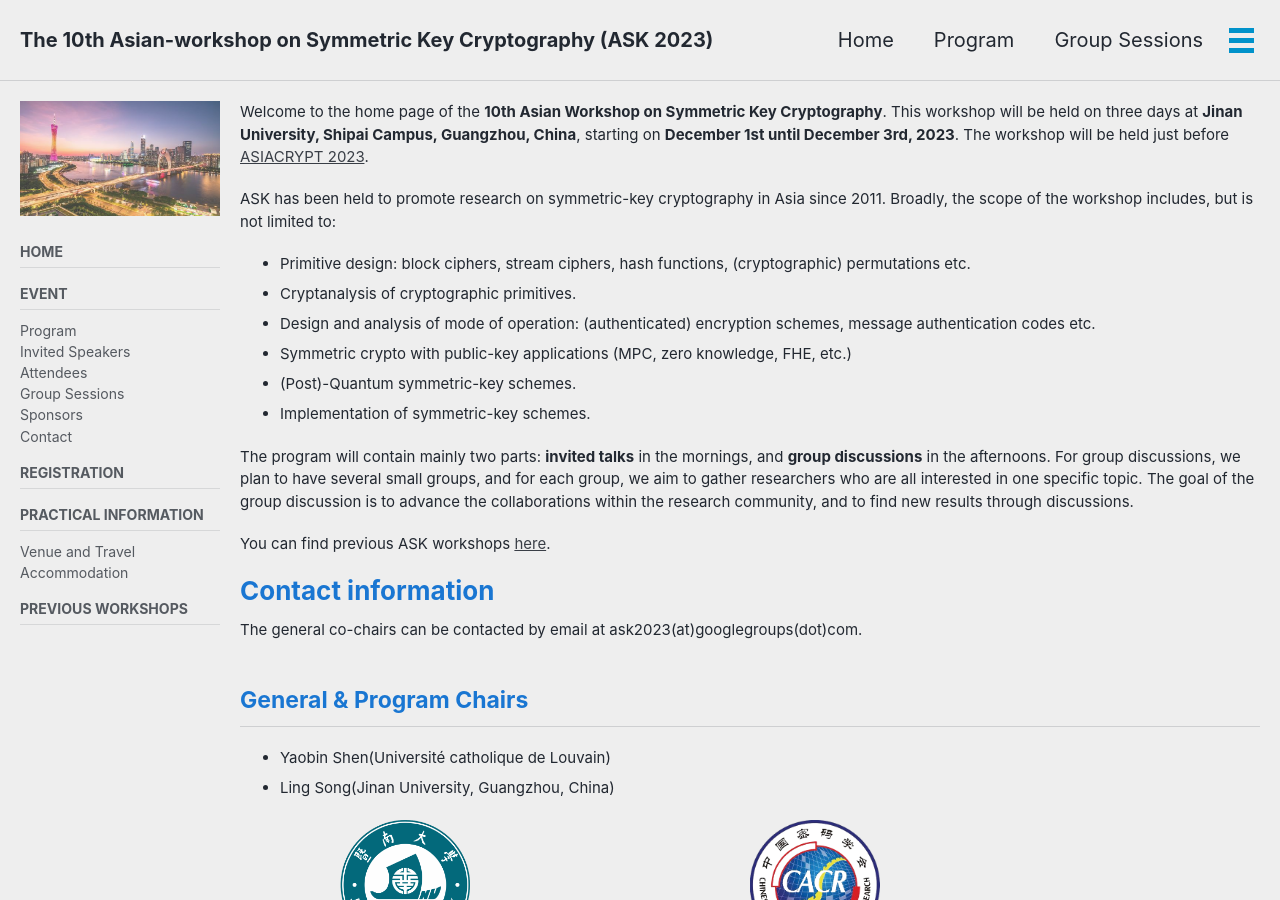
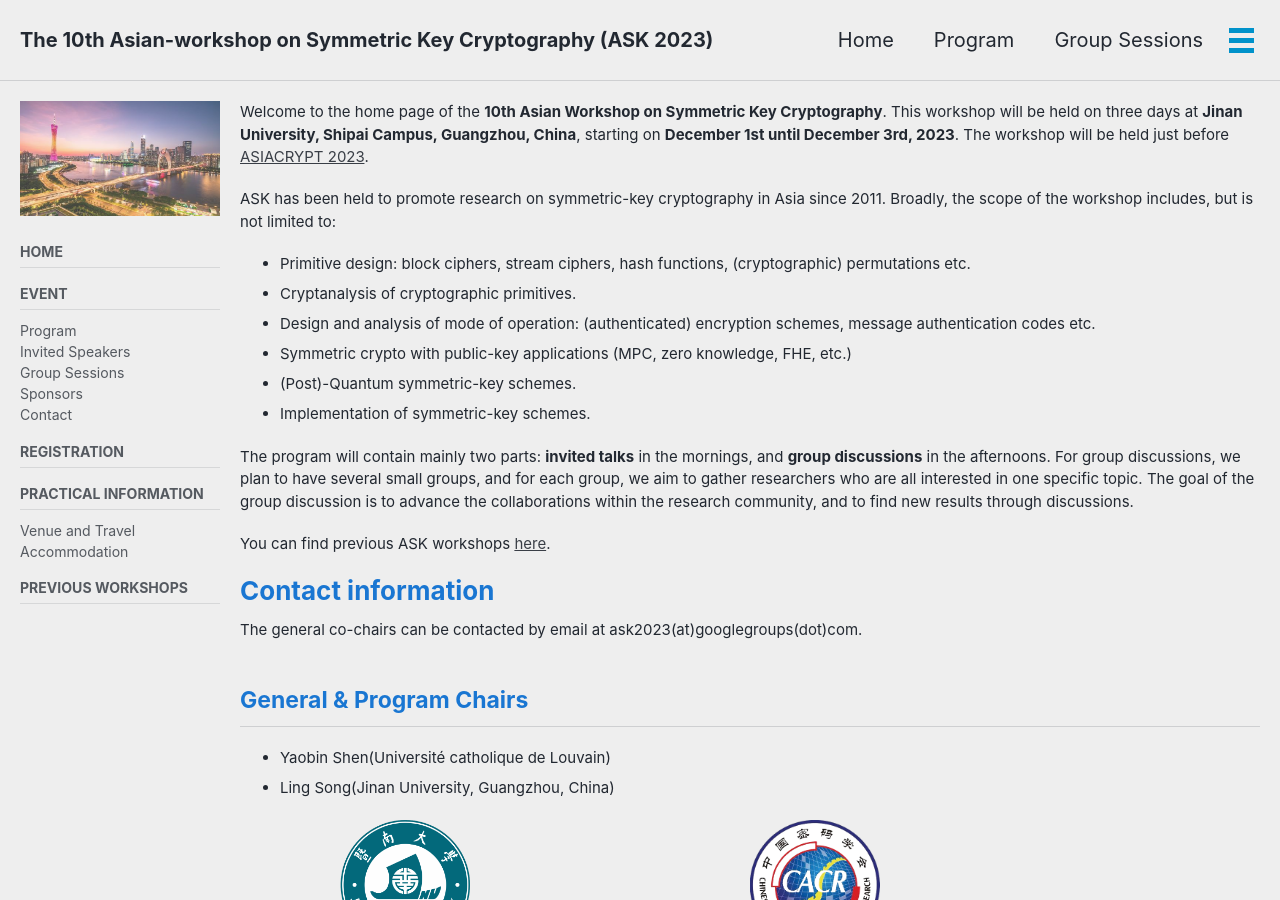
Before and after one commit to cryptanalysisbench/SATbench, a Jekyll site: the page built from index.md, in a window 1280 px wide and 900 px high. Built offline with Jekyll 4.4.1, drawn with Linux system fonts in a browser that asks for light colours; cached includes are drawn as plain includes; nearby versions of some CDN libraries.

Commit message:
Update navigation.yml

```diff
--- a/_data/navigation.yml
+++ b/_data/navigation.yml
@@ -18,8 +18,6 @@ docs:
       url: /program/
     - title: Invited Speakers
       url: /invited/
-    - title: Attendees
-      url: /attendees/
     - title: Group Sessions
       url: /groups/
     - title: Sponsors
```
